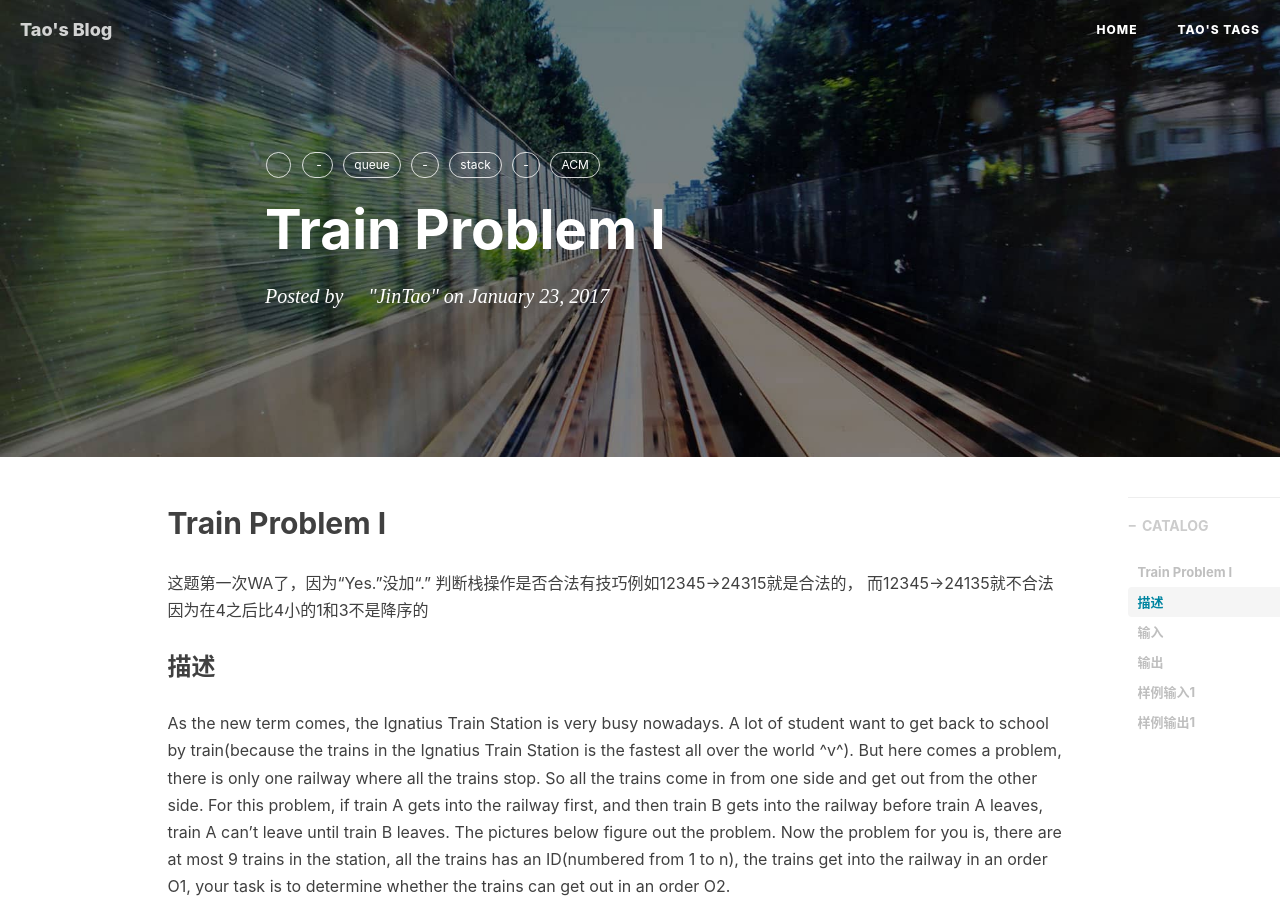
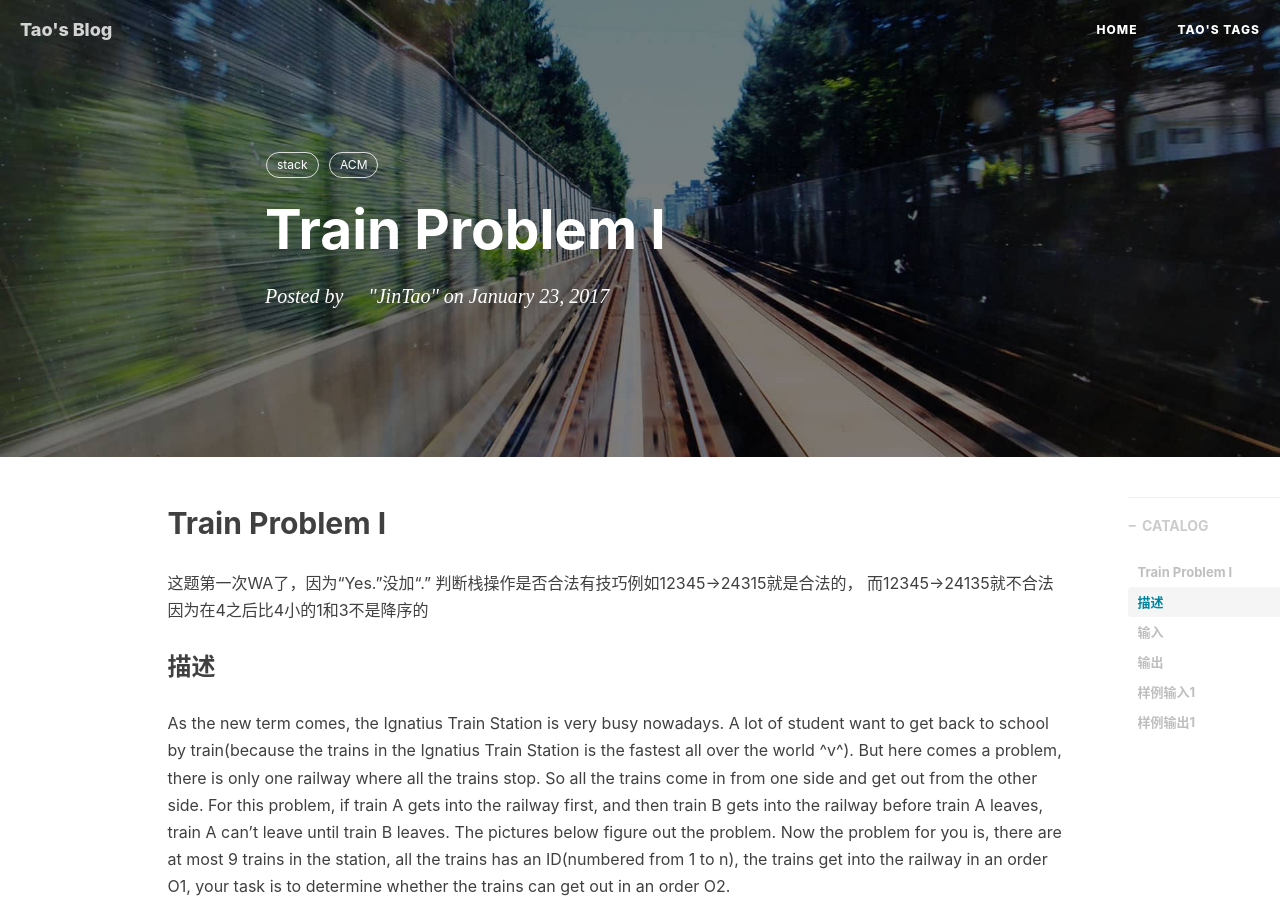
Before and after one commit to pandaKINandQUEEN/GinKo-BFU.github.io, a Jekyll site: the page built from _posts/2017-01-25-Train-Problem-I.md, in a window 1280 px wide and 900 px high. Built offline with Jekyll 4.4.1, drawn with Linux system fonts in a browser that asks for light colours; nearby versions of some CDN libraries; comment, search, counter and statistics services are not loaded.

Commit message:
Update 2017-01-25-Train-Problem-I.md

```diff
--- a/_posts/2017-01-25-Train-Problem-I.md
+++ b/_posts/2017-01-25-Train-Problem-I.md
@@ -7,9 +7,9 @@
 header-img: "img/bloghead.jpg"
 catalog: true
 tags:
-    - queue
     - stack
     - ACM
+
 ---
 
 ## Train Problem I
```
